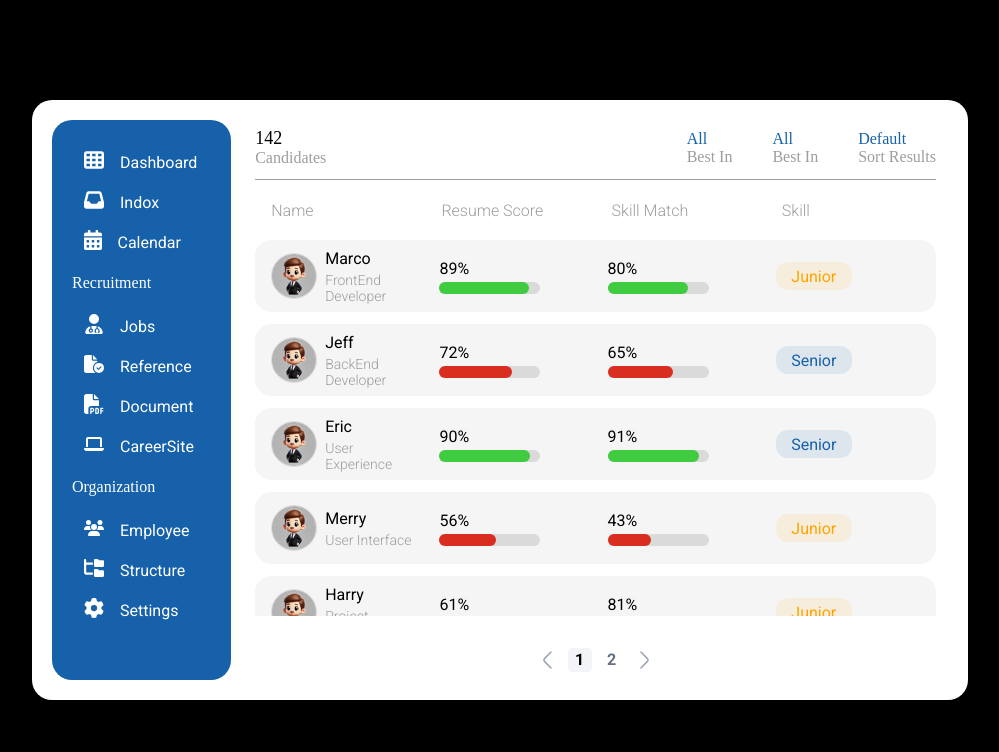
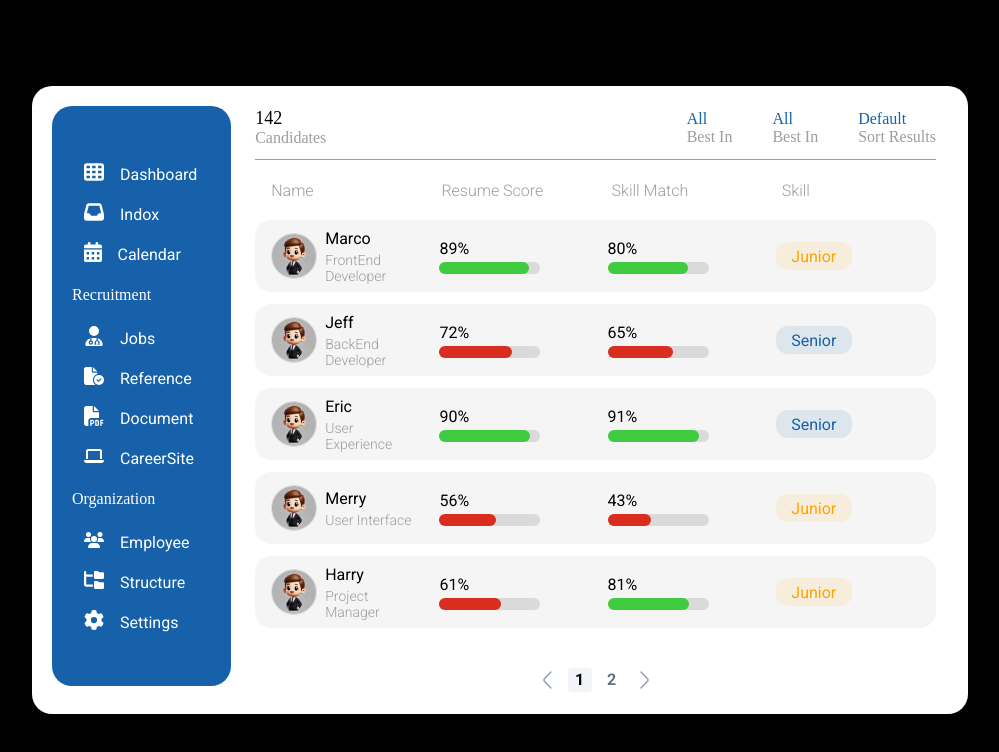
Before and after one commit to jongmin1/Vue-Ex, a Vue app in the folder stepbystep/: page /#/ in a window 1280 px wide. Shown: the top 752 px of the page, without its empty margins (140-1139 px from the left). Built offline with nearby package versions, Linux system fonts and the light colour scheme; a web font is replaced by a local one.

Commit message:
fix: Nav bar 위치 및 크기 조정

```diff
--- a/stepbystep/src/components/atoms/organisms/Navigation.vue
+++ b/stepbystep/src/components/atoms/organisms/Navigation.vue
@@ -85,10 +85,10 @@ const bottomMenu = computed(() => {
     display: flex;
     flex-direction: column;
     align-items: center;
-    justify-content: flex-start;
+    justify-content: center;
 
     width: 100%;
-    height: calc(70vh - 40px);
+    height: calc(70vh - 20px);
 
     gap: 14px;
 
--- a/stepbystep/src/components/atoms/organisms/Notice.vue
+++ b/stepbystep/src/components/atoms/organisms/Notice.vue
@@ -269,7 +269,7 @@ onMounted(() => {
     }
     &__body {
         width: 100%;
-        height: calc(100% - 92px);
+        height: calc(100% - 80px);
 
         &__column {
             display: flex;
--- a/stepbystep/src/pages/index.vue
+++ b/stepbystep/src/pages/index.vue
@@ -33,11 +33,11 @@ import Notice from '@/components/atoms/organisms/Notice.vue';
 
     &__container {
         display: flex;
-        align-items: center;
+        align-items: flex-start;
         justify-content: center;
 
         width: 70vw;
-        height: 70vh;
+        height: 73.5vh;
 
         &__navigation {
             width: 20%;
```
Also changed, not shown: stepbystep/src/components/atoms/button/BasicButton.vue (line endings or trailing spaces).
